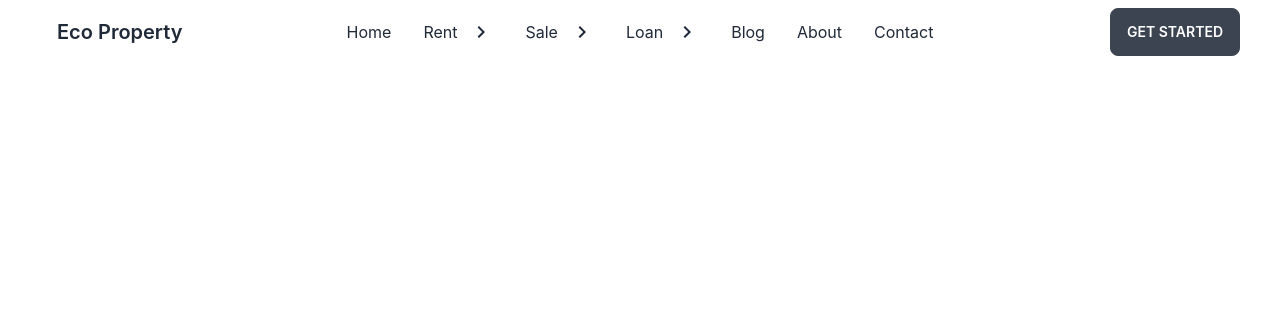
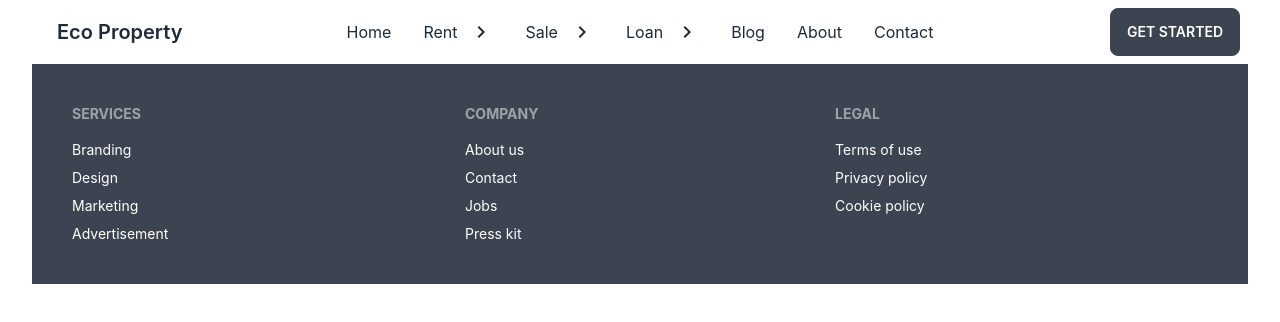
Before and after one commit to ShourovHasan/Eco-Property, a Next.js app: page / in a window 1280 px wide. Shown: the top 322 px of the page. Built offline with nearby package versions, Linux system fonts and the light colour scheme.

Commit message:
Footer Added

```diff
--- /dev/null
+++ b/components/Footer/Footer.js
@@ -0,0 +1,29 @@
+
+const Footer = () => {
+    return (
+        <footer className="p-10 footer bg-neutral text-neutral-content">
+            <div>
+                <span className="footer-title">Services</span>
+                <a className="link link-hover">Branding</a>
+                <a className="link link-hover">Design</a>
+                <a className="link link-hover">Marketing</a>
+                <a className="link link-hover">Advertisement</a>
+            </div>
+            <div>
+                <span className="footer-title">Company</span>
+                <a className="link link-hover">About us</a>
+                <a className="link link-hover">Contact</a>
+                <a className="link link-hover">Jobs</a>
+                <a className="link link-hover">Press kit</a>
+            </div>
+            <div>
+                <span className="footer-title">Legal</span>
+                <a className="link link-hover">Terms of use</a>
+                <a className="link link-hover">Privacy policy</a>
+                <a className="link link-hover">Cookie policy</a>
+            </div>
+        </footer>
+    );
+};
+
+export default Footer;
--- a/pages/index.js
+++ b/pages/index.js
@@ -1,5 +1,6 @@
 import Head from 'next/head'
 import Image from 'next/image'
+import Footer from '../components/Footer/Footer'
 import Navbar from '../components/Navbar/Navbar'
 import styles from '../styles/Home.module.css'
 
@@ -8,6 +9,8 @@
   return (
     <div className={styles.container}>
       <Navbar></Navbar>
+
+      <Footer></Footer>
     </div>
   )
 }
```
